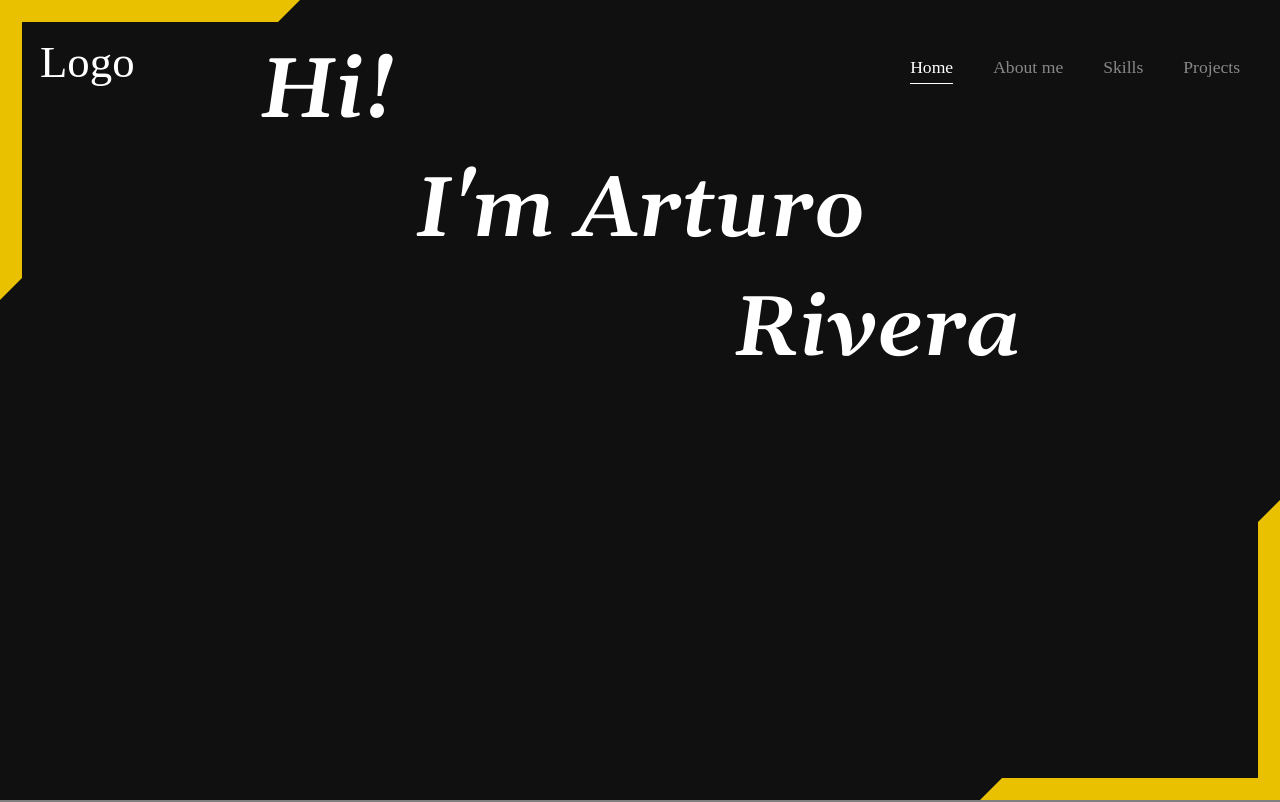
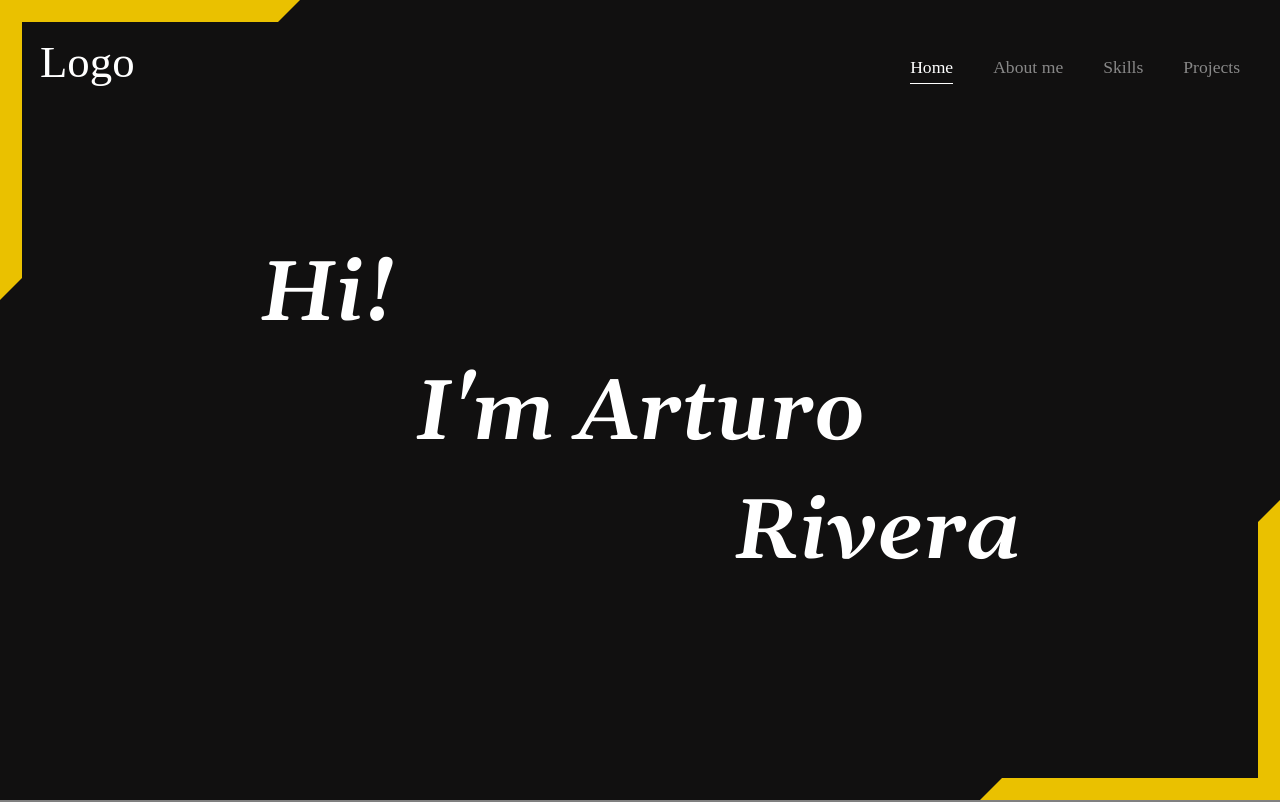
Before and after one commit to Houser97/Portfolio, a React (Create React App) app: page / in a window 1280 px wide. Shown: the top 802 px of the page. Built offline with nearby package versions, Linux system fonts and the light colour scheme.

Commit message:
Set height of subcontainer as 100vh

```diff
--- a/src/styles/Home.css
+++ b/src/styles/Home.css
@@ -3,6 +3,7 @@
     min-height: 100vh;
     background-color: var(--home-background);
     display: flex;
+    flex-flow: column;
     overflow: hidden;
     position: relative;
 }
@@ -12,7 +13,7 @@
     justify-content: center;
     align-items: center;
     height: 100%;
-    width: 100%;
+    min-height: 100vh;
     padding: 0px 50px;
     padding-top: 50px;
     position: relative;
```
